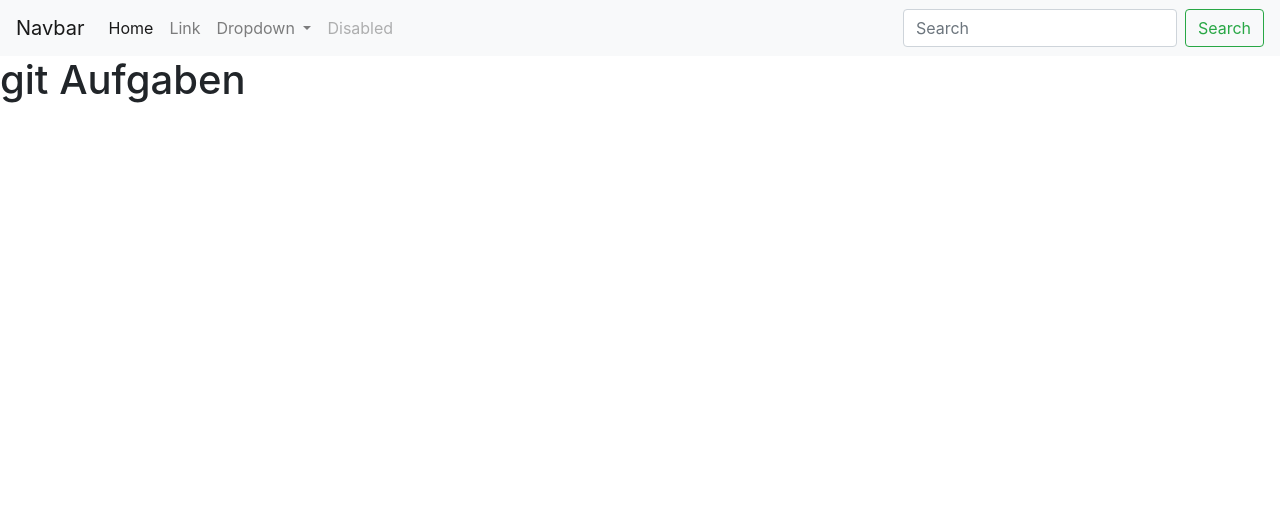
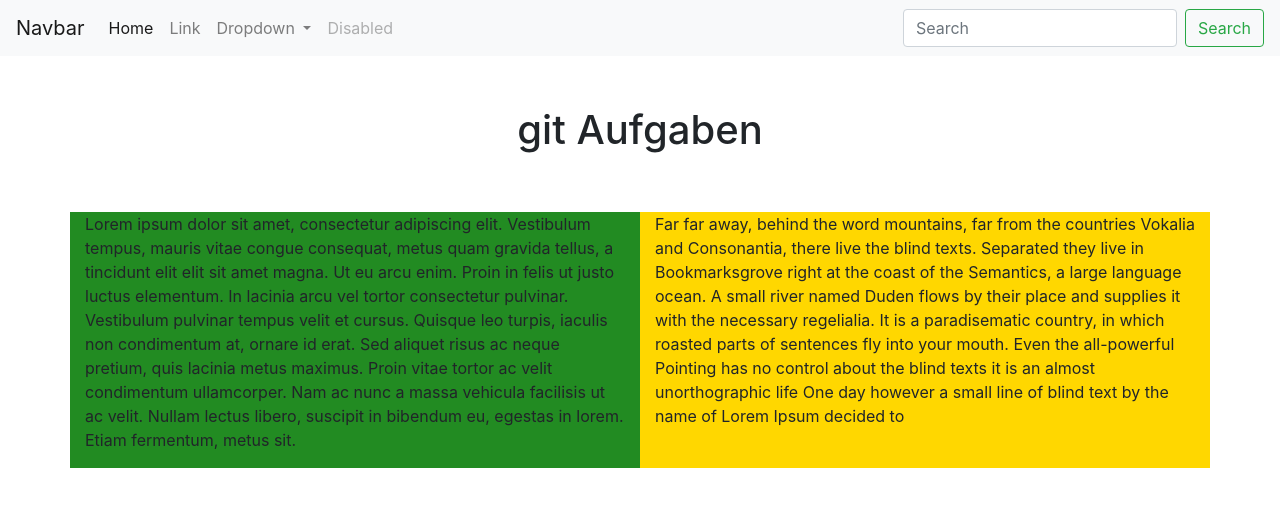
Before and after one commit to Willy8-Dev/git-aufgaben, a plain HTML site: page index.html in a window 1280 px wide. Drawn offline with nearby package versions, Linux system fonts and the light colour scheme.

Commit message:
initial commit

```diff
--- a/index.html
+++ b/index.html
@@ -5,6 +5,7 @@
     <meta name="viewport" content="width=device-width, initial-scale=1.0">
     <title>Document</title>
     <link rel="stylesheet" href="https://cdn.jsdelivr.net/npm/bootstrap@4.5.3/dist/css/bootstrap.min.css">
+    <link rel="stylesheet" href="main.css">
 </head>
 <body>
     <nav class="navbar navbar-expand-lg navbar-light bg-light">
@@ -44,7 +45,20 @@
       </nav>
       <section>
         <h1>git Aufgaben</h1>
-
+        <div class="container">
+          <div class="row">
+            <div class="col-sm-6 col1">
+              <p>
+                Lorem ipsum dolor sit amet, consectetur adipiscing elit. Vestibulum tempus, mauris vitae congue consequat, metus quam gravida tellus, a tincidunt elit elit sit amet magna. Ut eu arcu enim. Proin in felis ut justo luctus elementum. In lacinia arcu vel tortor consectetur pulvinar. Vestibulum pulvinar tempus velit et cursus. Quisque leo turpis, iaculis non condimentum at, ornare id erat. Sed aliquet risus ac neque pretium, quis lacinia metus maximus. Proin vitae tortor ac velit condimentum ullamcorper. Nam ac nunc a massa vehicula facilisis ut ac velit. Nullam lectus libero, suscipit in bibendum eu, egestas in lorem. Etiam fermentum, metus sit.
+              </p>
+            </div>
+            <div class="col-sm-6 col2">
+              <p>
+                Far far away, behind the word mountains, far from the countries Vokalia and Consonantia, there live the blind texts. Separated they live in Bookmarksgrove right at the coast of the Semantics, a large language ocean. A small river named Duden flows by their place and supplies it with the necessary regelialia. It is a paradisematic country, in which roasted parts of sentences fly into your mouth. Even the all-powerful Pointing has no control about the blind texts it is an almost unorthographic life One day however a small line of blind text by the name of Lorem Ipsum decided to
+              </p>
+            </div>
+          </div>
+        </div>
 
       </section>
 </body>
--- /dev/null
+++ b/main.css
@@ -0,0 +1,12 @@
+h1 {
+    text-align: center;
+    padding: 50px;
+}
+
+.col1 {
+    background-color: forestgreen;
+}
+
+.col2 {
+    background-color: gold;
+}
```
